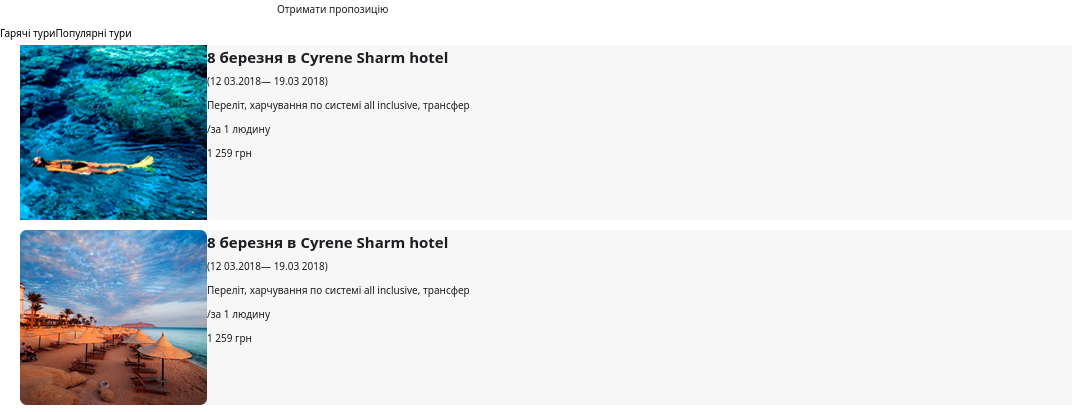
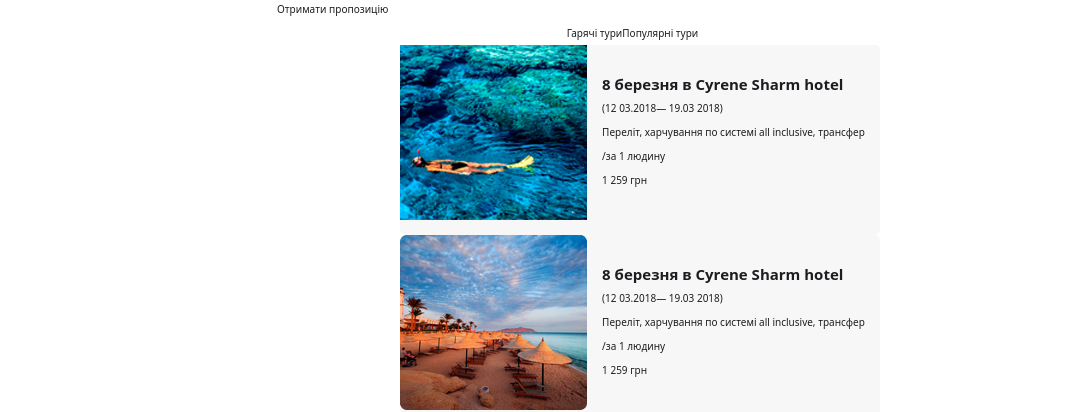
Before and after one commit to AnastasiiaMehei/TravelAgency, a plain HTML site: page index.html in a window 1280 px wide. Shown: the part 327-739 px from the top of the page, without its empty margins (0-1072 px from the left). Drawn offline with nearby package versions, Linux system fonts and the light colour scheme.

Commit message:
css menu-section-about-tours

```diff
--- a/index.html
+++ b/index.html
@@ -71,12 +71,12 @@
     <section class="section-about-tours">
         <div><ul class="menu-section-about-tours">
             <li><a href="">Гарячі тури</a></li>
-            <li>Популярні тури</li>
+            <li><a href="">Популярні тури</a></li>
         </ul></div>
         <div class="slider-section-about-tours">
                 <img src="./images/swim1x.png" alt="swim" >
 
-            <div>
+            <div class="info-for-tour-section-about-tours">
                 <h2>8 березня в Cyrene Sharm hotel</h2>
                 <p>(12 03.2018— 19.03 2018)</p>
                 <p>Переліт, харчування по системі all inclusive, трансфер</p>
@@ -89,7 +89,7 @@
         <div class="slider-section-about-tours">
             <img src="./images/desert1x.png" alt="swim" >
 
-        <div>
+        <div class="info-for-tour-section-about-tours">
             <h2>8 березня в Cyrene Sharm hotel</h2>
             <p>(12 03.2018— 19.03 2018)</p>
             <p>Переліт, харчування по системі all inclusive, трансфер</p>
@@ -102,7 +102,7 @@
     <div class="slider-section-about-tours">
         <img src="./images/desert1x.png" alt="swim" >
 
-    <div>
+    <div class="info-for-tour-section-about-tours">
         <h2>8 березня в Cyrene Sharm hotel</h2>
         <p>(12 03.2018— 19.03 2018)</p>
         <p>Переліт, харчування по системі all inclusive, трансфер</p>
--- a/styles.css
+++ b/styles.css
@@ -156,8 +156,13 @@ header {
 .menu-section-about-tours {
   display: flex;
   flex-direction: row;
-  color: #000000;
+  justify-content: center;
+  padding-right: 15px;
 }
+.menu-section-about-tours:hover {
+  color: #fbd341;
+}
+
 .slider-section-about-tours {
   display: flex;
   flex-direction: row;
@@ -165,4 +170,13 @@ header {
   border-radius: 5px;
   margin-bottom: 10px;
   margin-left: 20px;
+  width: fit-content;
+  padding-bottom: 15px;
+  margin: 0 auto;
 }
+.info-for-tour-section-about-tours {
+  display: flex;
+  flex-direction: column;
+  justify-content: center;
+  margin: 15px;
+}
```
